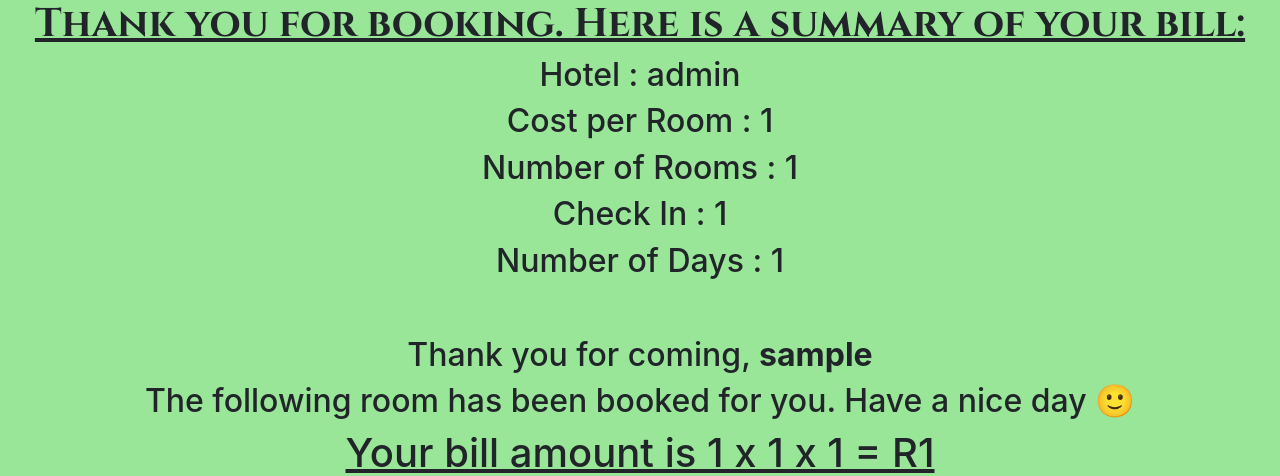
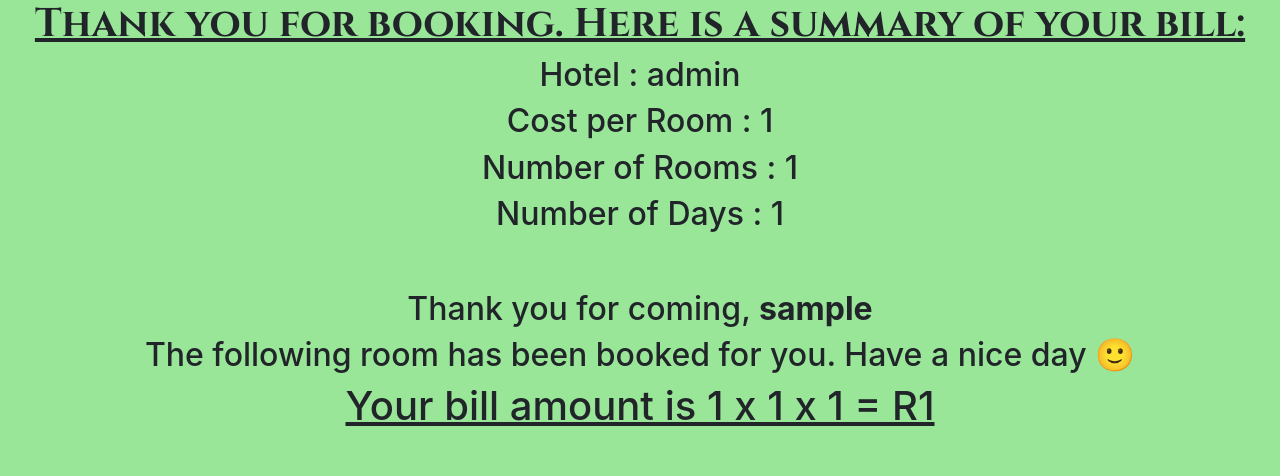
Before and after one commit to urickesau1/hotel_booking_system, a PHP site: page /bill.php in a window 1280 px wide. Shown: the top 476 px of the page. Run offline with PHP 8.4, Linux system fonts and the light colour scheme; the visitor is signed in with stand-in values (Sample User, id 1); data that the repository does not hold is empty; some libraries are stand-ins or nearby versions; some web fonts are replaced.

Commit message:
removed the checkin dates from the bill.php page

```diff
--- a/bill.php
+++ b/bill.php
@@ -52,7 +52,6 @@
     <h2>Hotel : <?php echo $_SESSION['type']; ?> </h2>
     <h2>Cost per Room : <?php echo $_SESSION['price']; ?> </h2>
     <h2>Number of Rooms : <?php echo $_SESSION['norm']; ?> </h2>
-    <h2>Check In : <?php echo $_SESSION['cid']; ?> </h2>
     <h2>Number of Days : <?php echo $_SESSION['datediff']; ?> </h2>
     <br><br>
     <h2>Thank you for coming, <strong><?php echo $_SESSION['username']?></strong></h2>
```
